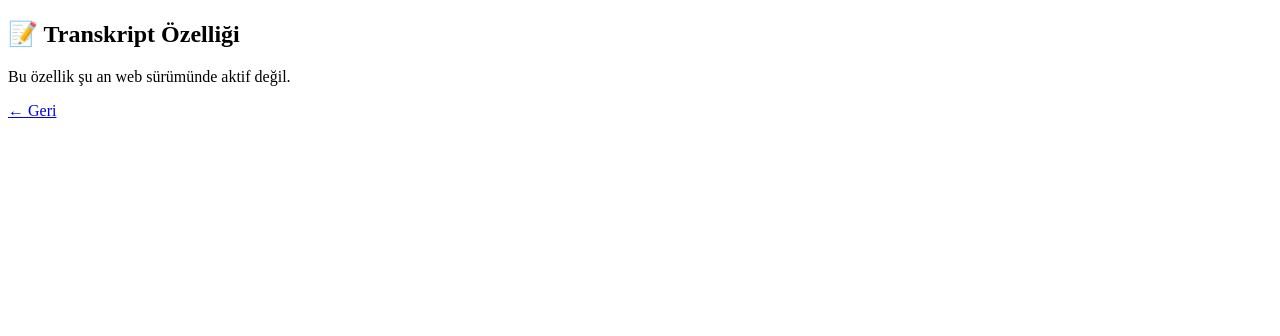
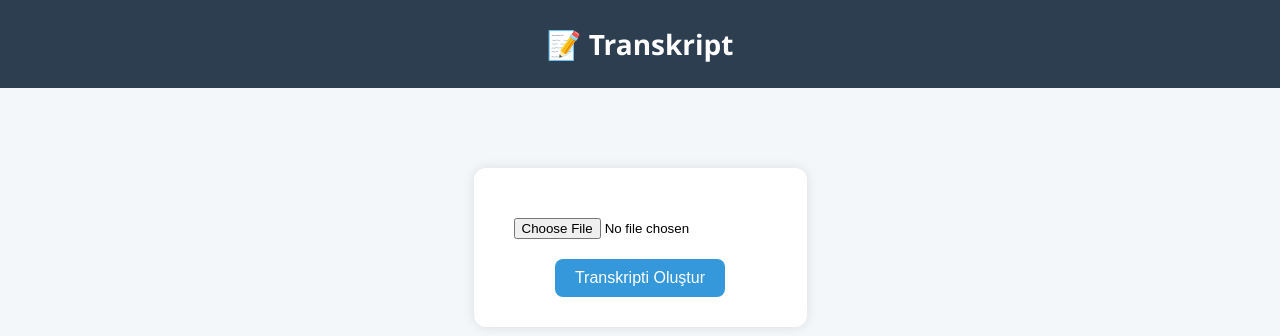
Before and after one commit to srknkrt1/ofis-asistani, a Flask app: template templates/transkript.html in a window 1280 px wide. Shown: the top 336 px of the page. Run offline with Flask 3, Linux system fonts and the light colour scheme; the template is opened without the code that fills it, so the values that code supplies are empty; parts of the project's set-up code (start-up, migrations or seed data) failed here and were passed over.

Commit message:
Update transkript.html

```diff
--- a/templates/transkript.html
+++ b/templates/transkript.html
@@ -1,9 +1,63 @@
 <!DOCTYPE html>
-<html>
-<head><title>Transkript</title></head>
+<html lang="tr">
+<head>
+  <meta charset="UTF-8">
+  <title>Transkript</title>
+  <meta name="viewport" content="width=device-width, initial-scale=1.0">
+  <style>
+    body {
+      font-family: "Segoe UI", sans-serif;
+      background: #f4f7fa;
+      margin: 0;
+      padding: 0;
+      text-align: center;
+    }
+
+    header {
+      background: #2c3e50;
+      color: white;
+      padding: 25px 0;
+      font-size: 28px;
+      font-weight: bold;
+    }
+
+    form {
+      margin-top: 80px;
+      display: inline-block;
+      background: white;
+      padding: 30px;
+      border-radius: 12px;
+      box-shadow: 0 0 12px rgba(0,0,0,0.1);
+    }
+
+    input[type="file"] {
+      padding: 10px;
+      margin: 10px 0;
+    }
+
+    button {
+      padding: 10px 20px;
+      background-color: #3498db;
+      color: white;
+      border: none;
+      border-radius: 8px;
+      font-size: 16px;
+      cursor: pointer;
+    }
+
+    button:hover {
+      background-color: #2980b9;
+    }
+  </style>
+</head>
 <body>
-<h2>📝 Transkript Özelliği</h2>
-<p>Bu özellik şu an web sürümünde aktif değil.</p>
-<a href="/">← Geri</a>
+
+  <header>📝 Transkript</header>
+
+  <form method="post" action="/transkript" enctype="multipart/form-data">
+    <input type="file" name="audio" accept=".mp3,.wav,.m4a" required><br>
+    <button type="submit">Transkripti Oluştur</button>
+  </form>
+
 </body>
 </html>
```
